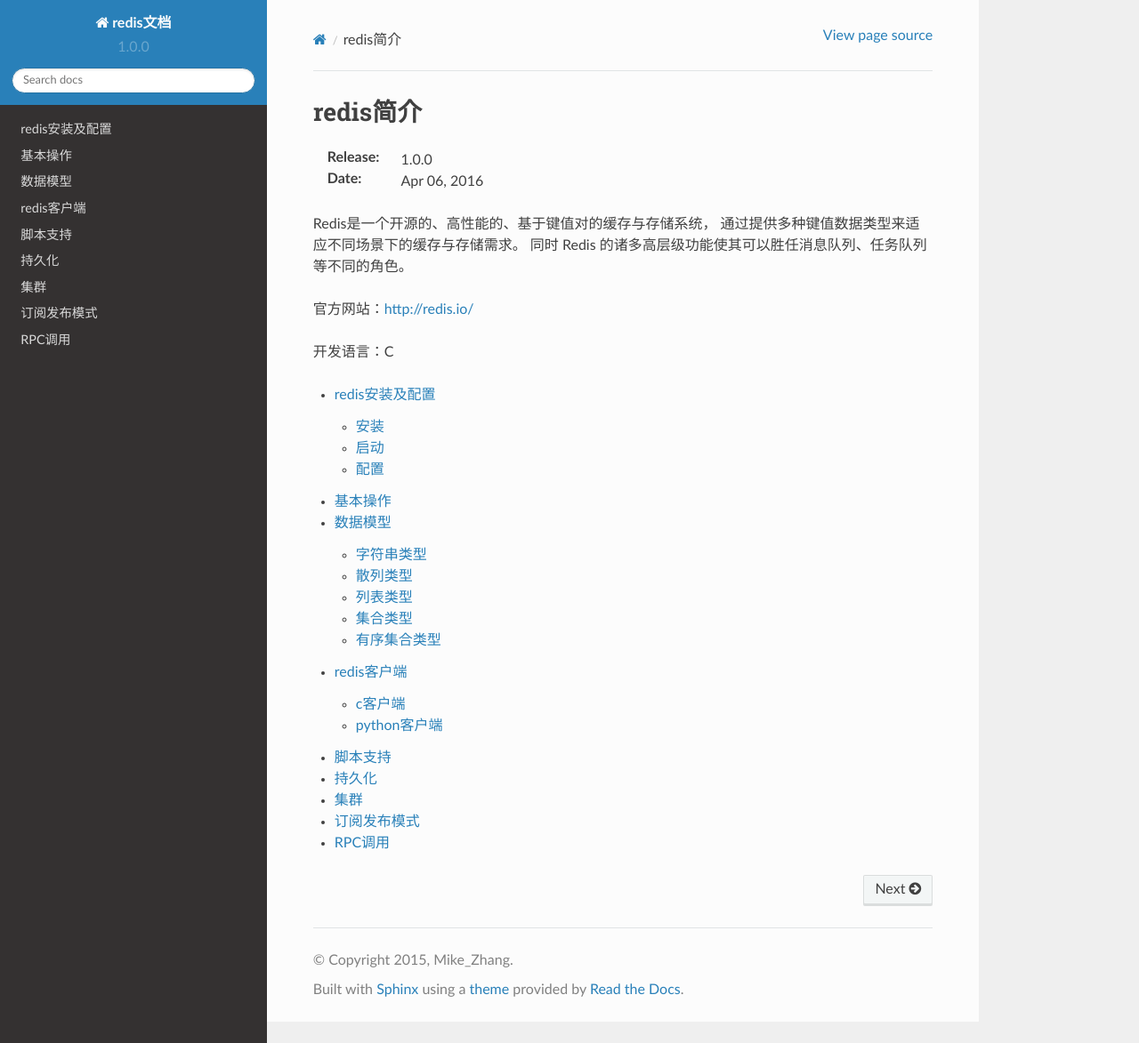
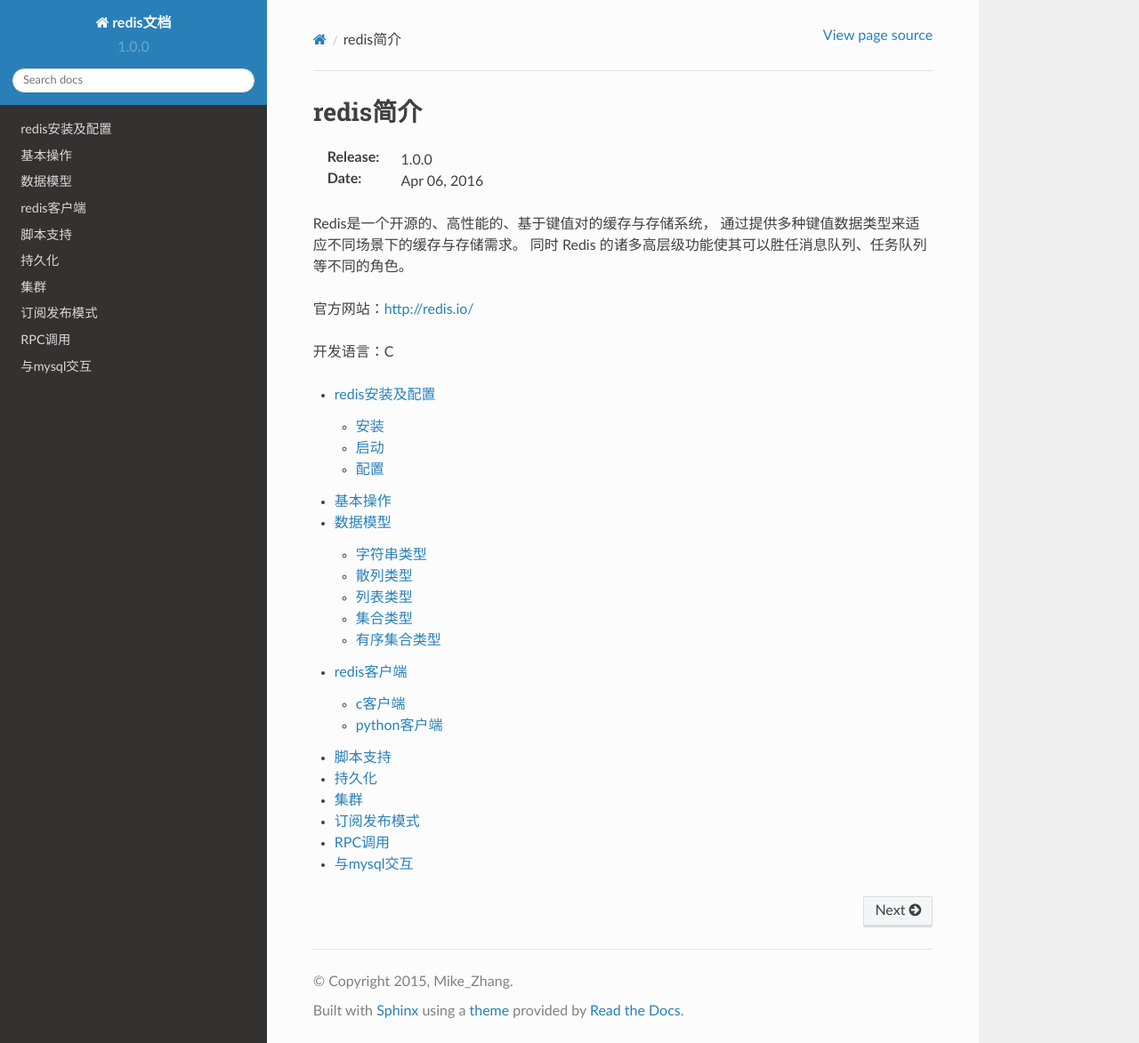
Before and after one commit to mike-zhang/redisDoc, a Sphinx documentation site: the page built from contents/source/index.rst, in a window 1280 px wide and 1173 px high. Shown: the whole window at 89% size. Built offline with Sphinx 7.4.7 and the Read the Docs theme 2.0.0, drawn with Linux system fonts in a browser that asks for light colours.

Commit message:
添加redis与mysql的交互

```diff
--- a/contents/source/index.rst
+++ b/contents/source/index.rst
@@ -29,3 +29,4 @@
    redis_cluster.rst
    mode_pubsub.rst
    redis_rpc.rst
+   redis_mysql.rst
--- /dev/null
+++ b/contents/source/redis_mysql.rst
@@ -0,0 +1,5 @@
+与mysql交互
+==========
+mysql2redis
+
+https://github.com/dawnbreaks/mysql2redis
```
